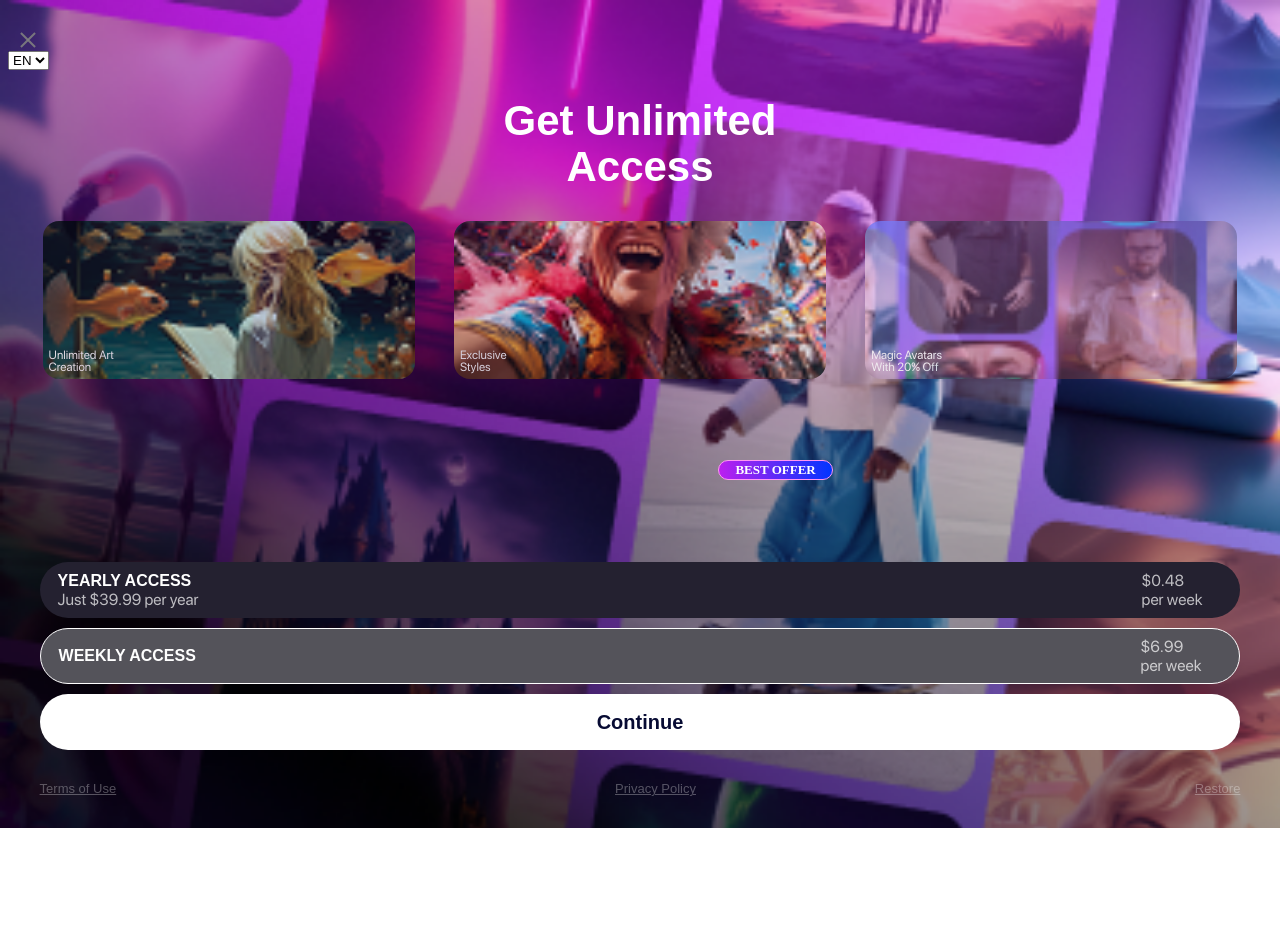
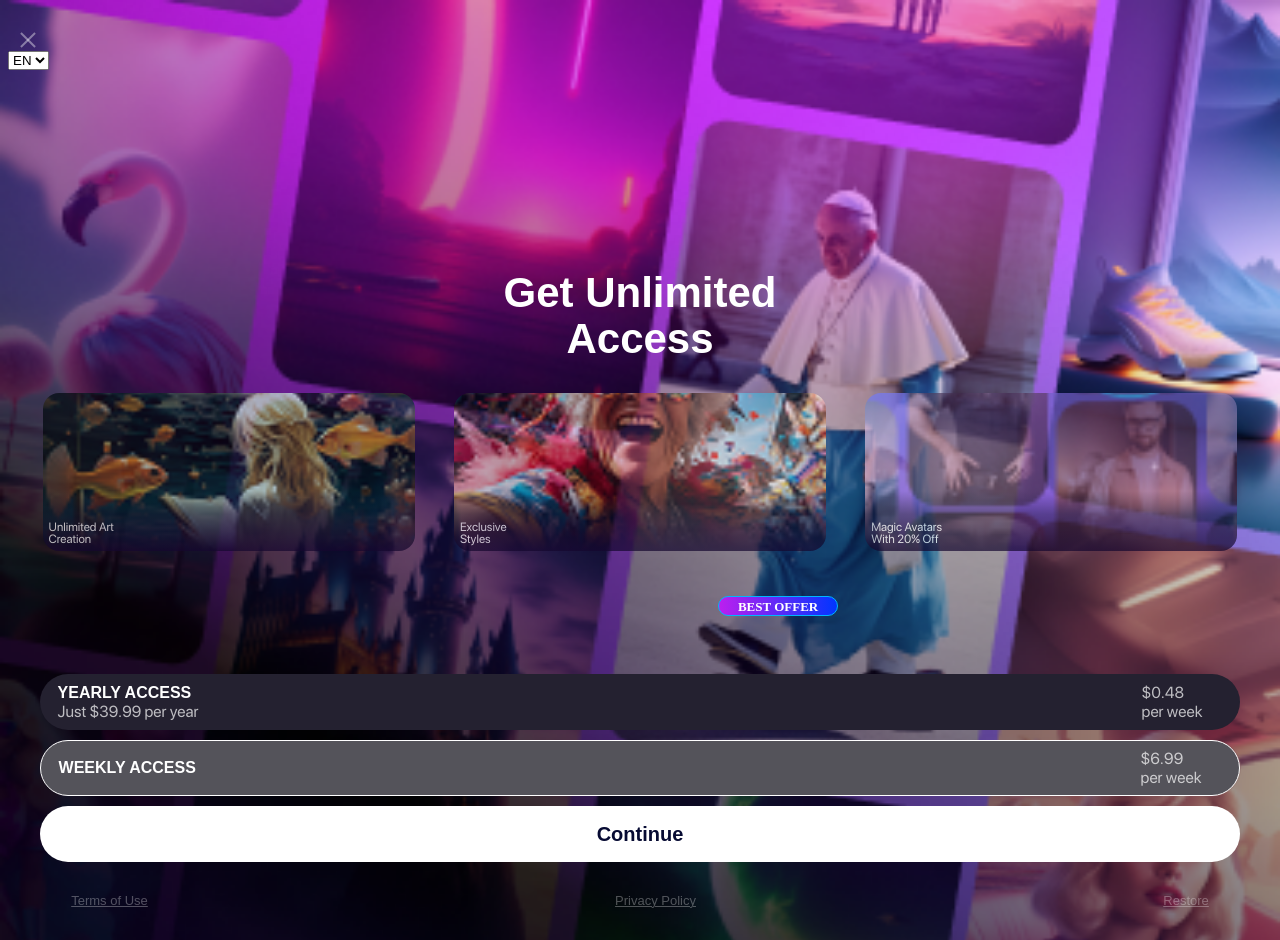
Before and after one commit to TaHyc/Test_AIBY, a plain HTML site: page index.html in a window 1280 px wide. Before the commit the page ends 828 px from the top, so only its background shows below. Drawn offline with Linux system fonts and the light colour scheme; files whose address does not match are found by name; a web font is replaced by a local one.

Commit message:
the finish, almost

```diff
--- a/index.html
+++ b/index.html
@@ -5,7 +5,6 @@
     <meta charset="UTF-8">
     <meta name="viewport" content="width=device-width, initial-scale=1.0">
     <link rel="stylesheet" href="./styles_AIBY.css">
-
     <title class="lng-title">Testing task</title>
 </head>
 
@@ -28,11 +27,9 @@
     <h1 class="lng-main">Get Unlimited <br>Access</h1>
     <!-- Картинки -->
     <div class="feratures">
-        <div class="lng-unlimited art" style="background-image: url('./Unlimited\ Art\ Creati.png');">Unlimited Art
-            Creati</div>
-        <div class="lng-exclusive art" style="background-image: url('./Exclusive\ Styles.png');">Exclusive Styles</div>
-        <div class="lng-avatars art" style="background-image: url('.//Magic\ Avatars\ With\ 2.png');">Magic Avatars With
-            2</div>
+        <div class="lng-unlimited art">Unlimited Art <br>Creation</div>
+        <div class="lng-exclusive art">Exclusive <br>Styles</div>
+        <div class="lng-avatars art">Magic Avatars <br>With 20% Off</div>
     </div>
     <!-- Кнопки -->
     <div class="buttons">
--- a/styles_AIBY.css
+++ b/styles_AIBY.css
@@ -41,6 +41,10 @@ body {
     background-position: top;
     background-repeat: no-repeat;
     font-family: 'Francisco', sans-serif;
+    -webkit-font-smoothing: antialiased;
+    /* Для WebKit */
+    -moz-osx-font-smoothing: grayscale;
+    /* Для Firefox на macOS */
 }
 
 .close-button {
@@ -57,8 +61,7 @@ body {
     position: absolute;
     width: 100%;
     height: 2px;
-    background-color: gray;
-    opacity: 0.9;
+    background-color: rgba(255, 255, 255, 0.4);
 }
 
 .line1 {
@@ -74,7 +77,7 @@ body {
 .lng-main {
     font-family: 'Francisco', sans-serif;
     font-weight: 800;
-    /*margin-top: 200px;*/
+    margin-top: 200px;
     color: #FFFFFF;
     font-size: 42px;
     line-height: 46px;
@@ -106,10 +109,31 @@ body {
     width: 30%;
     height: 146px;
     border-radius: 16px;
+    opacity: 0.7;
+}
+
+.lng-unlimited {
+    background: linear-gradient(180deg, rgba(0, 0, 0, 0.0001) 0%, rgba(4, 6, 26, 0.0001) 62.04%, rgba(6, 9, 37, 0.558287) 76.68%, #15072F 100%),
+        url('./Unlimited\ Art\ Creati.png');
     background-size: cover;
     background-position: center;
     background-repeat: no-repeat;
-    opacity: 0.8;
+}
+
+.lng-exclusive {
+    background: linear-gradient(180deg, rgba(0, 0, 0, 0.0001) 0%, rgba(4, 6, 26, 0.0001) 62.04%, rgba(6, 9, 37, 0.558287) 76.68%, #15072F 100%),
+        url('./Exclusive\ Styles.png');
+    background-size: cover;
+    background-position: center;
+    background-repeat: no-repeat;
+}
+
+.lng-avatars {
+    background: linear-gradient(180deg, rgba(0, 0, 0, 0.0001) 0%, rgba(4, 6, 26, 0.0001) 62.04%, rgba(6, 9, 37, 0.558287) 76.68%, #15072F 100%),
+        url('.//Magic\ Avatars\ With\ 2.png');
+    background-size: cover;
+    background-position: center;
+    background-repeat: no-repeat;
 }
 
 .buttons {
@@ -139,6 +163,8 @@ body {
     opacity: 1;
     border-radius: 100px;
     padding: 0 18px;
+    min-width: 340px;
+    min-height: 56px;
 }
 
 .button>* {
@@ -159,13 +185,15 @@ body {
     opacity: 0.7;
 }
 
-.lng-earlyPriceRight,.lng-weeklyPrice {
+.lng-earlyPriceRight,
+.lng-weeklyPrice {
     opacity: 0.7;
     padding-right: 20px;
 }
+
 #yearlyAccess {
     background-color: #242130;
-    margin-top: 15%;
+    margin-top: 10%;
     position: relative;
 }
 
@@ -206,16 +234,16 @@ body {
     background: linear-gradient(90deg, #BC1FEF 0%, #0035FF 100%);
     border: 1px solid transparent;
     color: rgba(255, 255, 255, 1);
-    width: 115px;
+    width: 120px;
     height: 20px;
     position: absolute;
-    margin-top: -20%;
+    margin-top: -16%;
     margin-left: 55%;
     box-sizing: border-box;
     font-family: 'Roboto, sans-serif';
     font-weight: 900;
     font-size: 13px;
-    text-align: center;
+    line-height: 1;
     text-transform: uppercase;
     border-radius: 100px;
     cursor: pointer;
@@ -223,7 +251,9 @@ body {
     display: flex;
     justify-content: center;
     align-items: center;
-    animation: borderAnimation 10s infinite;
+    animation: borderAnimation 5s infinite;
+    min-width: 110px;
+    min-height: 20px;
 }
 
 @keyframes borderAnimation {
@@ -249,11 +279,13 @@ body {
 }
 
 footer {
-    width: 95%;
+    width: 90%;
     margin: 30px auto;
     display: flex;
     flex-direction: row;
     justify-content: space-between;
+    min-width: 320px;
+    min-height: 18px;
 }
 
 .footerLinks {
```
